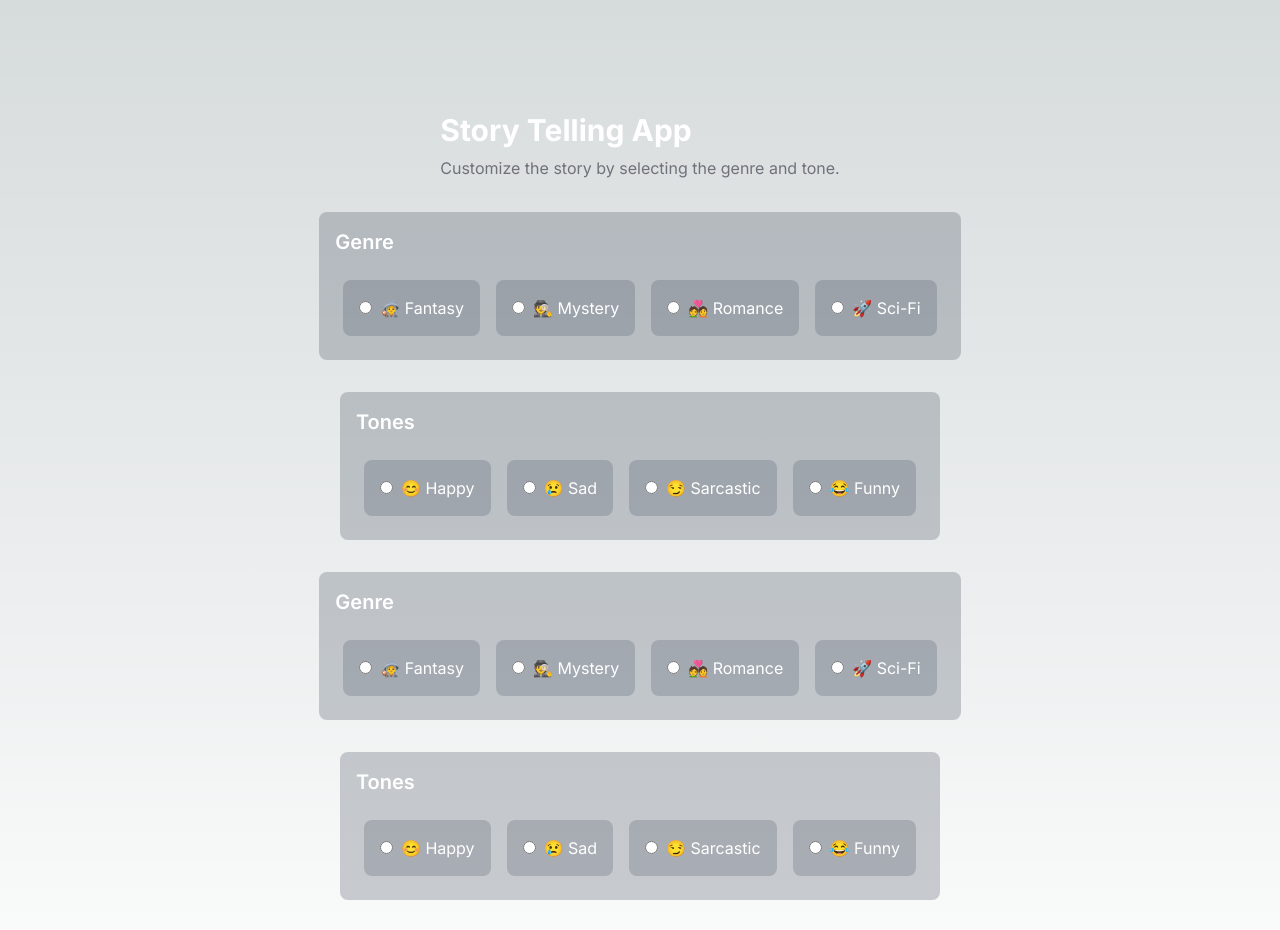
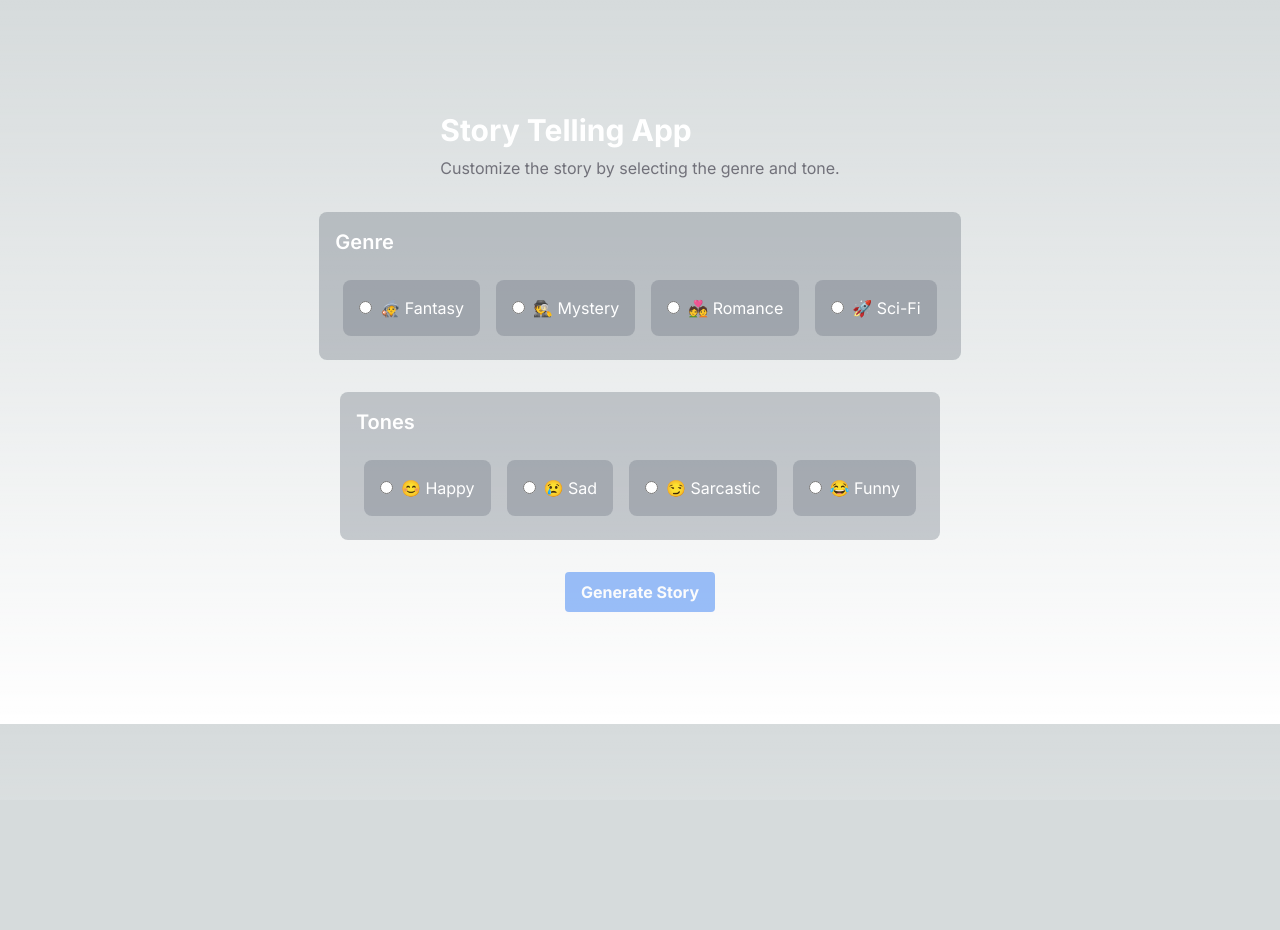
Before and after one commit to LuisJoseSanchez/encode-club-ai-and-gpt-bootcamp-q3-homework-week2, a Next.js app in the folder src/: page / in a window 1280 px wide. Shown: the top 930 px of the page. After the commit the page ends 800 px from the top, so only its background shows below. Built offline with nearby package versions, Linux system fonts and the light colour scheme.

Commit message:
Implement rate limiting for chat API
- Added `rate-limiter-flexible` to dependencies.
- Configured rate limiter to allow 1 request per hour per IP.
- Integrated rate limiter in the chat API route to prevent abuse.
- Updated error handling to return a 429 status code for rate limit violations.

```diff
--- a/src/app/api/chat/route.ts
+++ b/src/app/api/chat/route.ts
@@ -1,11 +1,24 @@
 import OpenAI from "openai";
 import { OpenAIStream, StreamingTextResponse } from "ai";
+import { RateLimiterMemory } from 'rate-limiter-flexible';
 
 const openai = new OpenAI();
+
+const rateLimiter = new RateLimiterMemory({
+  points: 1, // Number of points
+  duration: 3600, // Per hour
+});
 
 export const runtime = "edge";
 
 export async function POST(req: Request) {
+  try {
+    const ip = req.headers.get('x-forwarded-for') || req.headers.get('remoteAddress') || 'unknown';
+    await rateLimiter.consume(ip);
+  } catch (rateLimiterRes) {
+    return new Response(JSON.stringify({ error: 'Too many requests, please try again later.' }), { status: 429 });
+  }
+
   const { messages } = await req.json();
 
   const response = await openai.chat.completions.create({
--- a/src/app/page.tsx
+++ b/src/app/page.tsx
@@ -4,7 +4,7 @@ import { useState } from "react";
 import { useChat } from "ai/react";
 
 export default function Chat() {
-  const { messages, append, isLoading } = useChat();
+  const { messages, append, isLoading, error } = useChat();
 
   const genres = [
     { emoji: "🧙", value: "Fantasy" },
@@ -95,56 +95,6 @@ export default function Chat() {
             </div>
           </div>
 
-          {/* genre selection */}
-          <div className="space-y-4 bg-opacity-25 bg-gray-700 rounded-lg p-4">
-            <h3 className="text-xl font-semibold">Genre</h3>
-
-            <div className="flex flex-wrap justify-center">
-              {genres.map(({ value, emoji }) => (
-                <div
-                  key={value}
-                  className="p-4 m-2 bg-opacity-25 bg-gray-600 rounded-lg"
-                >
-                  <input
-                    id={value}
-                    type="radio"
-                    value={value}
-                    name="genre"
-                    onChange={handleChange}
-                  />
-                  <label className="ml-2" htmlFor={value}>
-                    {`${emoji} ${value}`}
-                  </label>
-                </div>
-              ))}
-            </div>
-          </div>
-
-          {/* tone selection code */}
-          <div className="space-y-4 bg-opacity-25 bg-gray-700 rounded-lg p-4">
-            <h3 className="text-xl font-semibold">Tones</h3>
-
-            <div className="flex flex-wrap justify-center">
-              {tones.map(({ value, emoji }) => (
-                <div
-                  key={value}
-                  className="p-4 m-2 bg-opacity-25 bg-gray-600 rounded-lg"
-                >
-                  <input
-                    id={value}
-                    type="radio"
-                    name="tone"
-                    value={value}
-                    onChange={handleChange}
-                  />
-                  <label className="ml-2" htmlFor={value}>
-                    {`${emoji} ${value}`}
-                  </label>
-                </div>
-              ))}
-            </div>
-          </div>
-
           {/* button selection code */}
           <button
             className="bg-blue-500 hover:bg-blue-700 text-white font-bold py-2 px-4 rounded disabled:opacity-50"
@@ -169,6 +119,13 @@ export default function Chat() {
           >
             {messages[messages.length - 1]?.content}
           </div>
+
+          {/* error handling code */}
+          {error && (
+            <div className="bg-red-500 text-white p-4 rounded-lg mt-4">
+              {error.message}
+            </div>
+          )}
         </div>
       </div>
     </main>
--- a/src/package.json
+++ b/src/package.json
@@ -12,6 +12,7 @@
     "ai": "^3.3.20",
     "next": "14.2.7",
     "openai": "^4.57.0",
+    "rate-limiter-flexible": "^5.0.3",
     "react": "^18",
     "react-dom": "^18"
   },
```
Also changed, not shown: 1 other file (tests, documents, lock files or other folders).
